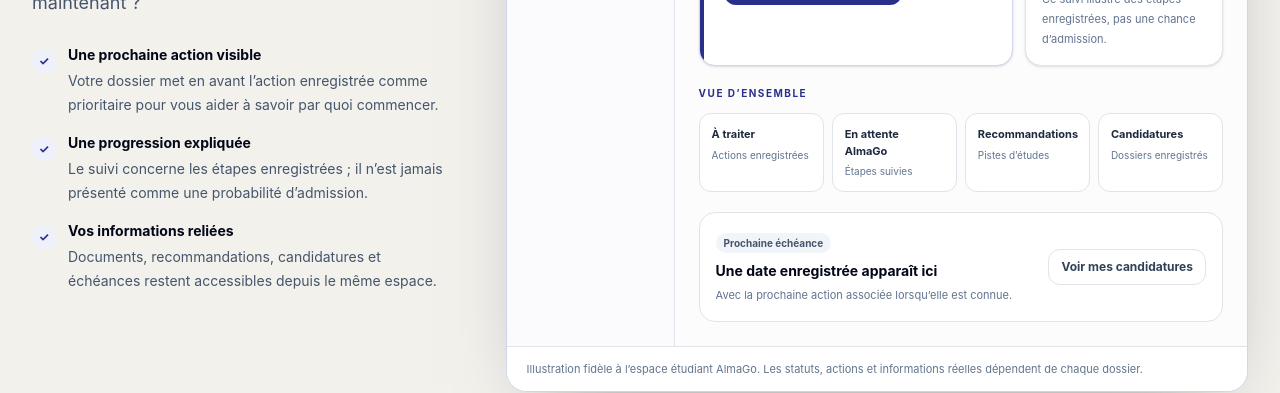
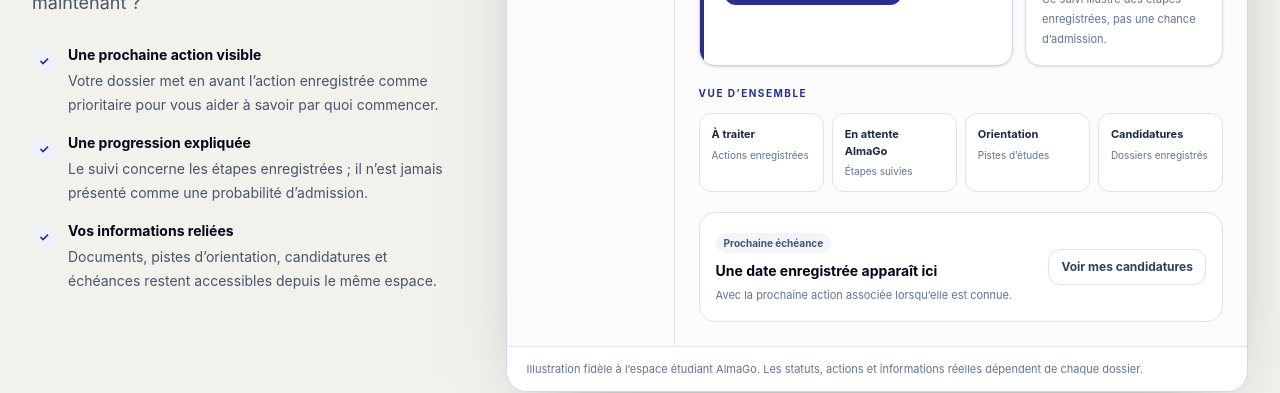
Before and after one commit to almago-platform/AlmaGo, a Next.js app: page / in a window 1280 px wide. Shown: the part 3460-3853 px from the top of the page. Built offline with nearby package versions, Linux system fonts and the light colour scheme.

Commit message:
copy(v3): finish public terminology in HomeProductPreview.tsx

```diff
--- a/src/components/public/HomeProductPreview.tsx
+++ b/src/components/public/HomeProductPreview.tsx
@@ -1,7 +1,7 @@
 const previewMetrics = [
   ["À traiter", "Actions enregistrées"],
   ["En attente AlmaGo", "Étapes suivies"],
-  ["Recommandations", "Pistes d’études"],
+  ["Orientation", "Pistes d’études"],
   ["Candidatures", "Dossiers enregistrés"],
 ] as const;
 
@@ -21,7 +21,7 @@ export function HomeProductPreview() {
           <ul className="mt-7 space-y-4">
             <PreviewBenefit title="Une prochaine action visible" text="Votre dossier met en avant l’action enregistrée comme prioritaire pour vous aider à savoir par quoi commencer." />
             <PreviewBenefit title="Une progression expliquée" text="Le suivi concerne les étapes enregistrées ; il n’est jamais présenté comme une probabilité d’admission." />
-            <PreviewBenefit title="Vos informations reliées" text="Documents, recommandations, candidatures et échéances restent accessibles depuis le même espace." />
+            <PreviewBenefit title="Vos informations reliées" text="Documents, pistes d’orientation, candidatures et échéances restent accessibles depuis le même espace." />
           </ul>
         </div>
 
```
